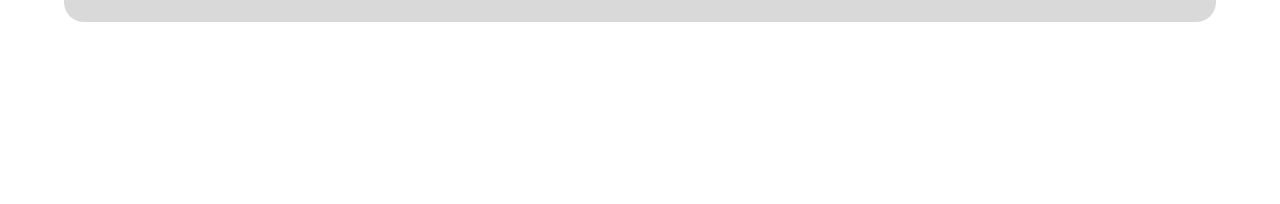
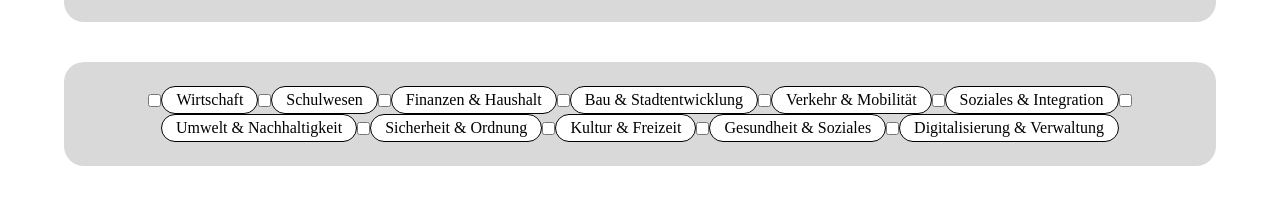
Before and after one commit to policast/msi-webapp, a Nuxt app: page / in a window 1280 px wide. Shown: the part 824-1028 px from the top of the page. Before the commit the page ends 946 px from the top, so only its background shows below. Built offline with nearby package versions, Linux system fonts and the light colour scheme.

Commit message:
starting themes section

```diff
--- a/components/aboutus.vue
+++ b/components/aboutus.vue
@@ -5,14 +5,14 @@
             <iframe class="ms-Hack-Video"
                 src="https://www.youtube.com/embed/OuShG0X0udw?si=Gom9cHgs-deTD8iF&amp;start=2953"
                 title="YouTube video player" frameborder="0" allow="accelerometer;
-    autoplay; clipboard-write; encrypted-media; gyroscope; picture-in-picture; web-share"
+    ; clipboard-write; encrypted-media; gyroscope; picture-in-picture; web-share"
                 referrerpolicy="strict-origin-when-cross-origin" allowfullscreen></iframe>
 
-                <ul>
-                    <li>Unserer Antrieb ist...</li>
-                    <li>Wir suchen ...</li>
-                    <li>Was brauchen wir..</li>
-                </ul>
+            <ul>
+                <li>Unserer Antrieb ist...</li>
+                <li>Wir suchen ...</li>
+                <li>Was brauchen wir..</li>
+            </ul>
         </div>
 
         <div class="buttonreturntothemes"></div>
@@ -29,16 +29,16 @@
     border-radius: 20px;
 }
 
-h2{
+h2 {
     font-size: 32px;
     font-weight: 600;
     margin-bottom: 32px
 }
 
-.about-video{
+.about-video {
     @include mix.center();
 
-    ul{
+    ul {
         align-self: flex-start;
     }
 }
@@ -48,3 +48,7 @@ h2{
     height: 40vh;
 }
 </style>
+
+<script setup lang="ts">
+
+</script>
--- a/components/themes.vue
+++ b/components/themes.vue
@@ -1,9 +1,63 @@
 <template>
-    <div>
-
+    <div class="themes-wrapper">
+        <template v-for="(theme, index) in themes" :key="index">
+            <input type="checkbox" :id="`${theme}-${index}`" autocomplete="off" class="theme-checkbox">
+            <label class="theme-label" :for="`${theme}-${index}`">
+                {{ theme }}
+            </label>
+        </template>
     </div>
 </template>
 
 <style lang="scss">
+.themes-wrapper {
+    @include mix.center();
+    background-color: #D9D9D9;
+    flex-wrap: wrap;
+    width: 90vw;
+    padding: 24px 0;
+    border-radius: 20px;
+}
 
+.theme-label {
+    cursor: pointer;
+    background-color: #fff;
+    padding: 4px 14px;
+    border: solid 1px black;
+    border-radius: 25px;
+}
+
+input.theme-checkbox:checked+.theme-label {
+    background-color: black;
+    color: white;
+}
+
+input.theme-checkbox:disabled+.theme-label {
+    background-color: rgb(196, 189, 189);
+    color: white;
+}
+
+input.theme-checkbox:checked+.theme-label::before {
+    content: url(../assets/images/check.svg);
+    height: 20px;
+    width: 20px;
+    filter: invert(1);
+    padding-right: 5px;
+}
 </style>
+
+<script lang="ts" setup>
+let themes: string[] = ["Wirtschaft",
+    "Schulwesen",
+    "Finanzen & Haushalt",
+    "Bau & Stadtentwicklung",
+    "Verkehr & Mobilität",
+    "Soziales & Integration",
+    "Umwelt & Nachhaltigkeit",
+    "Sicherheit & Ordnung",
+    "Kultur & Freizeit",
+    "Gesundheit & Soziales",
+    "Digitalisierung & Verwaltung"]
+
+
+</script>
--- a/layouts/default.vue
+++ b/layouts/default.vue
@@ -9,6 +9,7 @@
         </section>
 
         <section class="pick-themes-section center">
+            <Themes />
         </section>
 
         <section class="show-picked-podcasts center">
```
Also changed, not shown: assets/images/check.svg (added), 1 other file (tests, documents, lock files or other folders).
